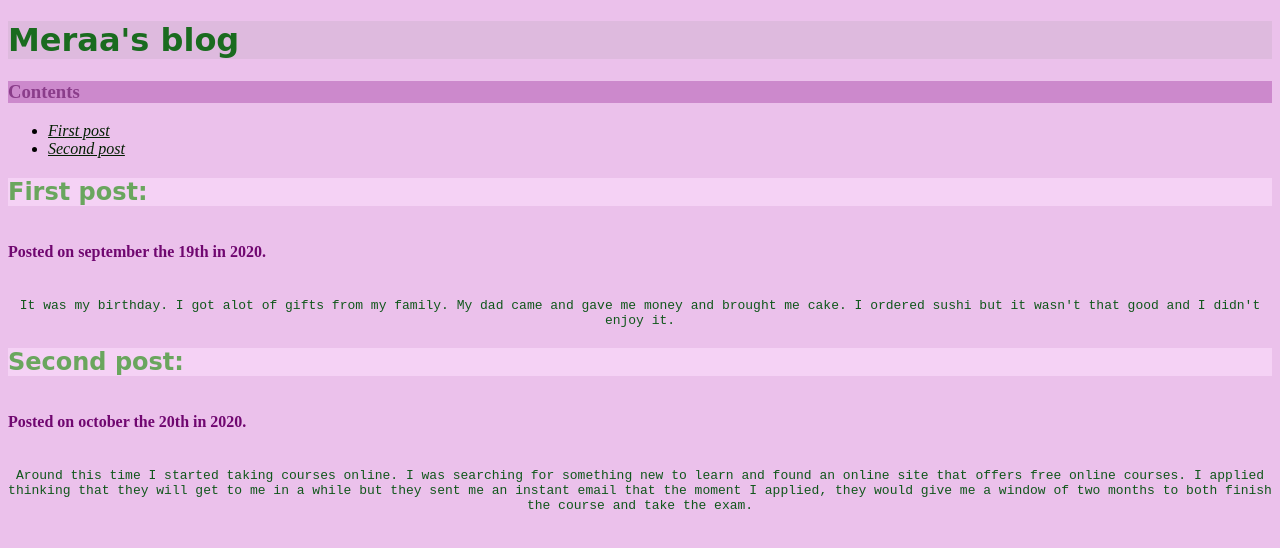
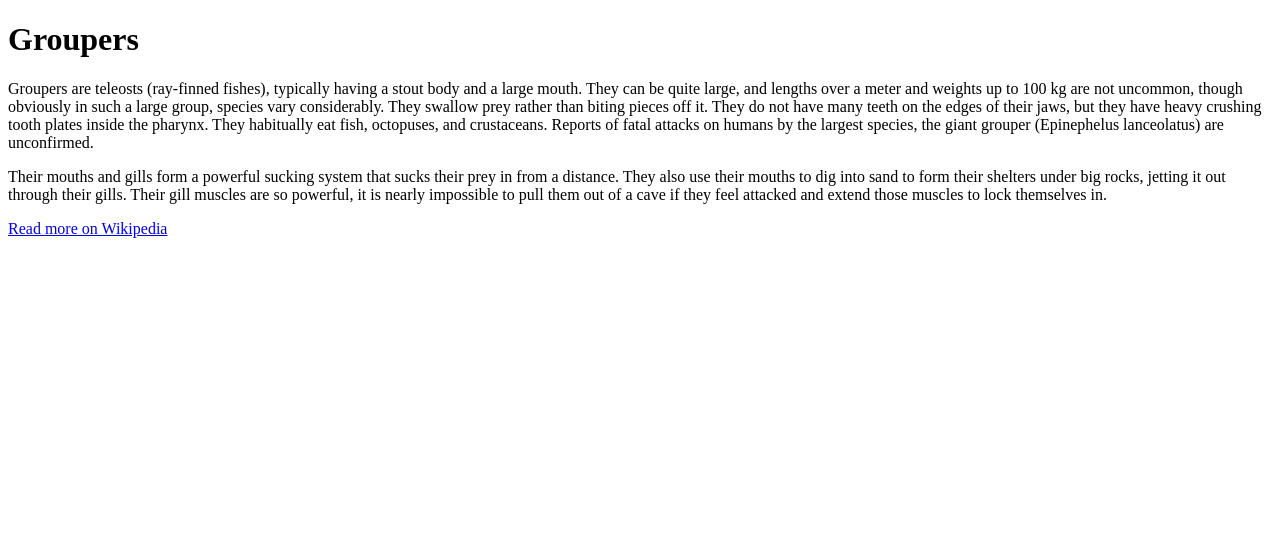
Before and after one commit to Amiramoussa02/Amiramoussa.github.io, a plain HTML site: page index.html in a window 1280 px wide. Drawn offline with Linux system fonts and the light colour scheme.

Commit message:
Update index.html

```diff
--- a/index.html
+++ b/index.html
@@ -2,64 +2,20 @@
 <html>
     <head>
         <meta charset="utf-8">
-        <title>Project: Blog</title>
+        <title>Challenge: Group the groupers</title>
         <style>
-            body{
-                background-color:rgb(235, 193, 235);
-            }
-            h1{
-                color:rgb(26, 107, 31);
-                font-weight:bold;
-                font-family:cursive;
-                background:rgb(222, 186, 222);
-            }
-            h2{
-                color:rgb(106, 166, 94);
-                background-color:rgb(245, 210, 245);
-                font-family:cursive;
-            }
-            h3{
-                color:rgb(138, 61, 138);
-                font-weight:bold;
-                background-color:rgb(204, 137, 204);
-            }
-            h6{
-                color:rgb(112, 7, 112);
-                font-size:1em;
-            }
-            p{
-                color:rgb(16, 87, 27);
-                text-align:center;
-                font-family:monospace;
-            }
-            a {
-                color:rgb(4, 31, 3);
-                font-style:italic;
 
-            }
         </style>
     </head>
     <body>
 
-        <h1>Meraa's blog</h1>
+        <h1>Groupers</h1>
 
-        <h3>Contents</h3>
-        <ul>
-            <li><a href="#Firstpost">First post</a></li>
-            <li><a href="#secondpost">Second post</a></li>
-        </ul>
+        <p>Groupers are teleosts (ray-finned fishes), typically having a stout body and a large mouth. They can be quite large, and lengths over a meter and weights up to 100 kg are not uncommon, though obviously in such a large group, species vary considerably. They swallow prey rather than biting pieces off it. They do not have many teeth on the edges of their jaws, but they have heavy crushing tooth plates inside the pharynx. They habitually eat fish, octopuses, and crustaceans. Reports of fatal attacks on humans by the largest species, the giant grouper (Epinephelus lanceolatus) are unconfirmed.</p>
 
-        <h2 id="Firstpost">First post:</h2>
-        <h6>Posted on september the 19th in 2020.</h6>
+        <p>Their mouths and gills form a powerful sucking system that sucks their prey in from a distance. They also use their mouths to dig into sand to form their shelters under big rocks, jetting it out through their gills. Their gill muscles are so powerful, it is nearly impossible to pull them out of a cave if they feel attacked and extend those muscles to lock themselves in.</p>
 
-        <p>It was my birthday. I got alot of gifts from my family. My dad came and gave me money and brought me cake. I ordered sushi but it wasn't that good and I didn't enjoy it. </p>
-
-        <h2 id="secondpost">Second post:</h2>
-         <h6>Posted on october the 20th in 2020.</h6>
-
-        <p>Around this time I started taking courses online. I was searching for something new to learn and found an online site that offers free online courses. I applied thinking that they will get to me in a while but they sent me an instant email that the moment I applied, they would give me a window of two months to both finish the course and take the exam. </p>
-
-
+        <a href="http://en.wikipedia.org/wiki/Grouper">Read more on Wikipedia</a>
 
     </body>
 </html>
```
